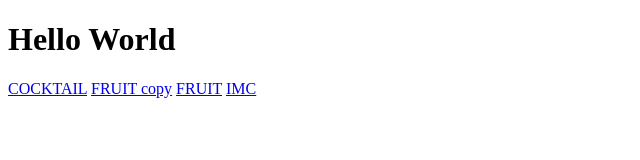
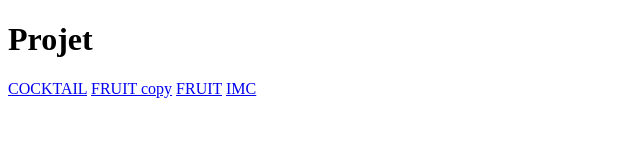
Before and after one commit to Limule44/JavaScript, a plain HTML site: page index.html in a window 1280 px wide. Shown: the whole page, without its empty margins (0-640 px from the left). Drawn offline with Linux system fonts and the light colour scheme.

Commit message:
Update index.html

```diff
--- a/index.html
+++ b/index.html
@@ -3,10 +3,10 @@
 <head>
     <meta charset="UTF-8">
     <meta name="viewport" content="width=device-width, initial-scale=1.0">
-    <title>Document</title>
+    <title>accueil</title>
 </head>
 <body>
-    <h1>Hello World</h1>
+    <h1>Projet</h1>
     <a href="/COCKTAIL/cocktail.html">COCKTAIL</a>
     <a href="/FRUIT copy/fruits-4">FRUIT copy</a>
     <a href="/FRUIT/fruits-3">FRUIT</a>
```
